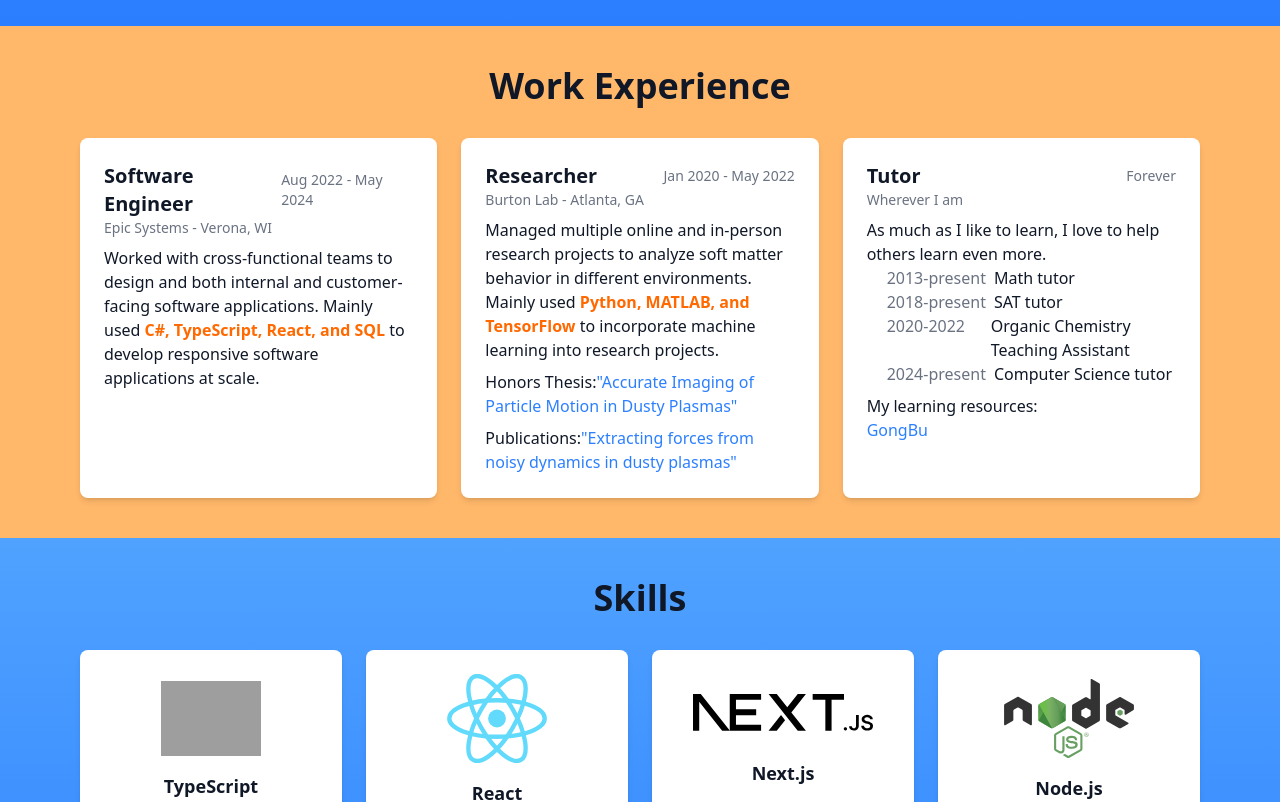
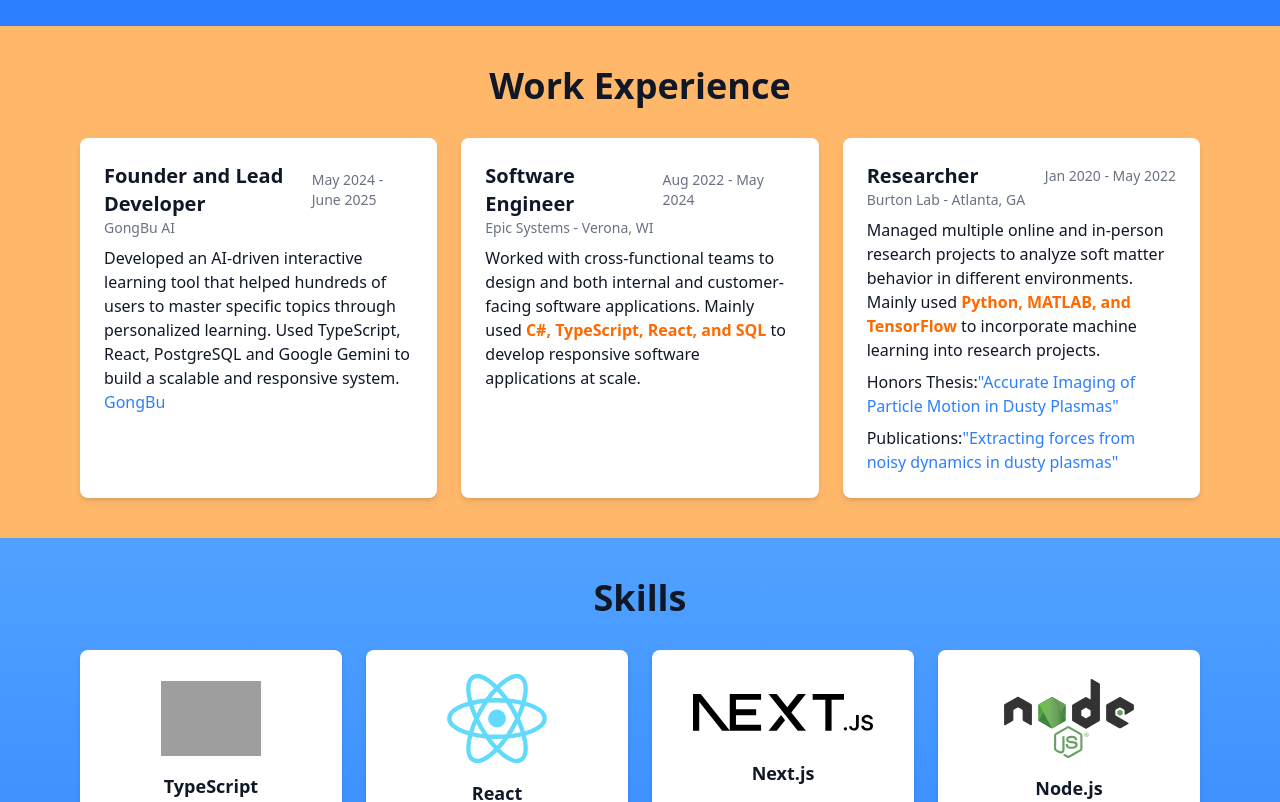
Before and after one commit to hjblloop/hjblloop.github.io, a Next.js app: page /hjblloop.github.io/ in a window 1280 px wide. Shown: the part 920-1722 px from the top of the page. Built offline with nearby package versions, Linux system fonts and the light colour scheme; grey boxes are pictures that could not be loaded.

Commit message:
changed description and config to true and false

```diff
--- a/app/page.tsx
+++ b/app/page.tsx
@@ -75,6 +75,24 @@
       <section id="experience" className="py-10 px-8 sm:px-20 bg-orange-300 dark:bg-orange-800">
         <h2 className="text-4xl font-extrabold text-center mb-8">Work Experience</h2>
         <div className="mx-auto flex flex-col md:flex-row gap-6" style={{ maxWidth: "100rem" }}>
+          {/* Job 3 */}
+          <div className="flex-1 bg-white dark:bg-gray-700 rounded-lg shadow-md p-6">
+            <div className="flex items-center justify-between">
+              <h3 className="text-xl font-semibold">Founder and Lead Developer</h3>
+              <p className="text-sm text-gray-500">May 2024 - June 2025</p>
+            </div>
+            <p className="text-sm text-gray-500">GongBu AI</p>
+            <p className="mt-2">
+              Developed an AI-driven interactive learning tool that helped hundreds of users to master specific topics through personalized learning. Used TypeScript, React, PostgreSQL and Google Gemini to build a scalable and responsive system.
+            </p>
+            <a
+              className="text-blue-500 hover:underline"
+              href="https://github.com/hjblloop/Brainmax"
+              target="_blank"
+              rel="noopener noreferrer">
+              GongBu
+            </a>
+          </div>
           {/* Job 1 */}
           <div className="flex-1 bg-white dark:bg-gray-700 rounded-lg shadow-md p-6">
             <div className="flex items-center justify-between">
@@ -115,43 +133,6 @@
                 "Extracting forces from noisy dynamics in dusty plasmas"
               </a>
             </p>
-          </div>
-          {/* Job 3 */}
-          <div className="flex-1 bg-white dark:bg-gray-700 rounded-lg shadow-md p-6">
-            <div className="flex items-center justify-between">
-              <h3 className="text-xl font-semibold">Tutor</h3>
-              <p className="text-sm text-gray-500">Forever</p>
-            </div>
-            <p className="text-sm text-gray-500">Wherever I am</p>
-            <p className="mt-2">
-              As much as I like to learn, I love to help others learn even more.
-            </p>
-            <ul className="list-disc list-outside pl-5">
-              <li className="flex items-start">
-                <span className="min-w-[6rem] text-gray-500">2013-present</span>
-                <span className="ml-2">Math tutor</span>
-              </li>
-              <li className="flex items-start">
-                <span className="min-w-[6rem] text-gray-500">2018-present</span>
-                <span className="ml-2">SAT tutor</span>
-              </li>
-              <li className="flex items-start">
-                <span className="min-w-[6rem] text-gray-500">2020-2022</span>
-                <span className="ml-2">Organic Chemistry Teaching Assistant</span>
-              </li>
-              <li className="flex items-start">
-                <span className="min-w-[6rem] text-gray-500">2024-present</span>
-                <span className="ml-2">Computer Science tutor</span>
-              </li>
-            </ul>
-            <p className="mt-2">My learning resources:</p>
-            <a
-              className="text-blue-500 hover:underline"
-              href="https://github.com/hjblloop/Brainmax"
-              target="_blank"
-              rel="noopener noreferrer">
-              GongBu
-            </a>
           </div>
         </div>
       </section>
@@ -271,7 +252,7 @@
               height={200}
               className="rounded-md items-center justify-center"
             />
-            <h3 className="text-2xl font-semibold mt-4">GongBu</h3>
+            <h3 className="text-2xl font-semibold mt-4">GongBu AI</h3>
             <p className="text-sm mt-2">
               An AI-powered interactive learning tool allowing users to learn specific topics through personalized learning. Built with <span className="text-blue-600 font-bold">TypeScript, React, PostgreSQL</span> and <span className="text-blue-600 font-bold">Google Gemini</span>.
             </p>
--- a/next.config.ts
+++ b/next.config.ts
@@ -1,10 +1,11 @@
 import type { NextConfig } from "next";
 
-//change to '' when running build locally. switch to github when deploying to prod
+//change to false when running build locally. switch to true when deploying to prod
+const prod = true;
 const nextConfig: NextConfig = {
     output: 'export',
-    basePath: '/hjblloop.github.io',
-    assetPrefix: '/hjblloop.github.io/',
+    basePath: prod ? '/hjblloop.github.io' : '',
+    assetPrefix: prod ? '/hjblloop.github.io/' : '',
 };
 
 export default nextConfig;
```
Also changed, not shown: 3 other files (tests, documents, lock files or other folders).
